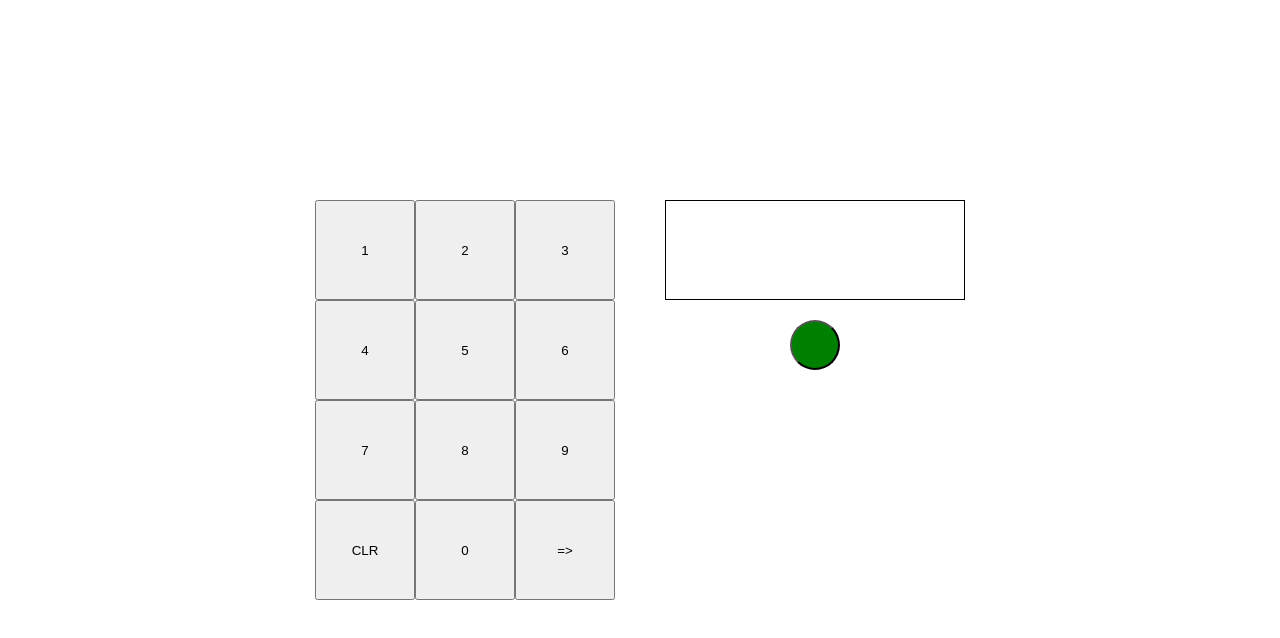
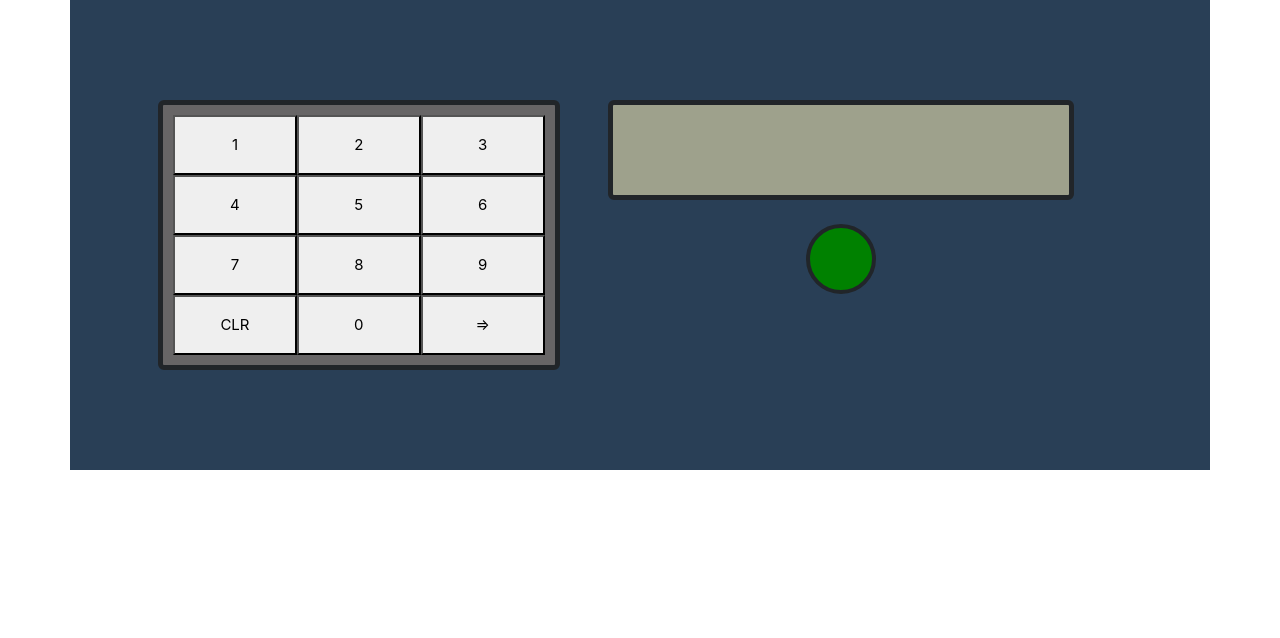
Before and after one commit to julian-nunezm/hotel-safe-app, a Vue app: page / in a window 1280 px wide. Shown: the top 638 px of the page. Built offline with nearby package versions, Linux system fonts and the light colour scheme.

Commit message:
Include styles with bootstrap.

```diff
--- a/package.json
+++ b/package.json
@@ -8,6 +8,9 @@
     "lint": "eslint . --ext .vue,.js,.jsx,.cjs,.mjs --fix --ignore-path .gitignore"
   },
   "dependencies": {
+    "@popperjs/core": "^2.11.6",
+    "bootstrap": "^5.2.0",
+    "bootstrap-vue": "^2.22.0",
     "pinia": "^2.0.17",
     "vue": "^3.2.37"
   },
--- a/src/assets/main.css
+++ b/src/assets/main.css
@@ -1,12 +1,4 @@
 @import "./base.css";
-
-#app {
-  max-width: 1280px;
-  margin: 0 auto;
-  padding: 2rem;
-
-  font-weight: normal;
-}
 
 a,
 .green {
@@ -20,16 +12,3 @@ a,
     background-color: hsla(160, 100%, 37%, 0.2);
   }
 }
-
-@media (min-width: 1024px) {
-  body {
-    display: flex;
-    place-items: center;
-  }
-
-  #app {
-    display: grid;
-    grid-template-columns: 1fr 1fr;
-    padding: 0 2rem;
-  }
-}
--- a/src/components/HotelSafe.vue
+++ b/src/components/HotelSafe.vue
@@ -124,57 +124,59 @@ export default {
 </script>
 
 <template>
-  <div class="section">
-    <button class="key" @click="setKey(key)" v-for="key in keys" :key="key">
-      {{ key }}
-    </button>
-  </div>
-  <div class="section">
-    <div class="display">
-      <label for="">{{ message }}</label>
-    </div>
-    <div class="indicator">
-      <button
-        class="indicator"
-        :class="{ lockedColor: safeStore.getIsLocked }"
-      ></button>
+  <div class="container safe">
+    <div class="row">
+      <div class="col-sm-5 border border-dark border-5 rounded keyboard">
+        <button
+          class="col-sm-4 btn-light key"
+          @click="setKey(key)"
+          v-for="key in keys"
+          :key="key"
+        >
+          {{ key }}
+        </button>
+      </div>
+      <div class="col-sm-7 px-5">
+        <div class="card border border-dark border-5 display">
+          <h1 class="display-2 mx-auto">{{ message }}</h1>
+        </div>
+        <div
+          class="border border-dark border-4 mx-auto my-4 indicator"
+          :class="{ lockedColor: safeStore.getIsLocked }"
+        ></div>
+      </div>
     </div>
   </div>
 </template>
 
 <style scoped>
-div.section {
-  margin: 0px 25px;
-  width: 300px;
+div.safe {
+  background-color: #293f56;
+  padding: 100px;
+}
+
+div.keyboard {
+  background-color: #676566;
+  padding: 10px;
 }
 
 button.key {
-  height: 100px;
-  width: 100px;
+  height: 60px;
 }
 
-button.indicator {
-  height: 50px;
-  width: 50px;
+div.indicator {
+  height: 70px;
+  width: 70px;
   border-radius: 50%;
-  background-color: green;
+  background-color: #008100;
 }
 
-button.lockedColor {
+div.lockedColor {
   background-color: red;
 }
 
 div.display {
-  border-style: dotted;
+  background-color: #9ea18c;
   height: 100px;
-  width: 300px;
-  border: 1px black solid;
-}
-
-div.indicator {
-  margin-top: 20px;
-  height: 100px;
-  width: 300px;
-  text-align: center;
 }
 </style>
--- a/src/main.js
+++ b/src/main.js
@@ -1,3 +1,4 @@
+import "bootstrap/dist/css/bootstrap.min.css";
 import { createApp } from "vue";
 import { createPinia } from "pinia";
 import App from "./App.vue";
@@ -9,3 +10,5 @@ const app = createApp(App);
 app.use(createPinia());
 
 app.mount("#app");
+
+import "bootstrap/dist/js/bootstrap.js";
```
Also changed, not shown: 1 other file (tests, documents, lock files or other folders).
